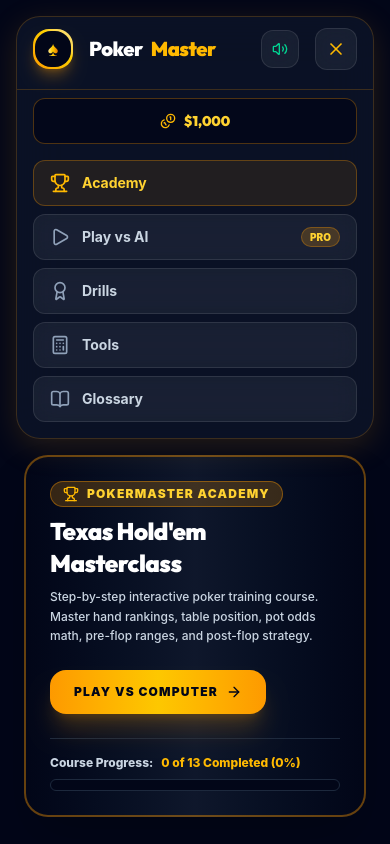
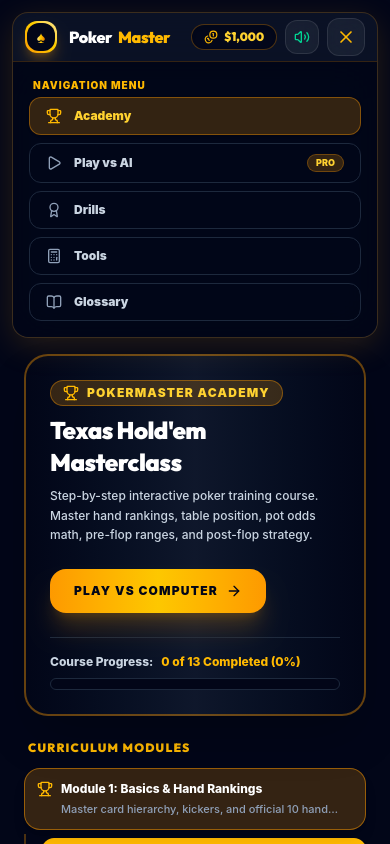
Before and after one commit to Pelz01/learnpoker, a React (Vite) app: page / in a window 390 px wide. Both pictures are taken after a click on the button 336 px from the left and 49 px from the top of the page. Shown: the top 844 px of the page. Built offline with nearby package versions, Linux system fonts and the light colour scheme.

Commit message:
Feat: Add Go Back button, Pause/Resume toggle with overlay, and mobile Hamburger drawer menu

```diff
--- a/src/App.jsx
+++ b/src/App.jsx
@@ -53,7 +53,10 @@ export default function App() {
 
         {/* Tab 2: Play vs AI Computer */}
         {activeTab === 'poker-table' && (
-          <PokerTable onUpdateBankroll={(newBankroll) => setBankroll(newBankroll)} />
+          <PokerTable
+            onUpdateBankroll={(newBankroll) => setBankroll(newBankroll)}
+            onGoBack={() => setActiveTab('academy')}
+          />
         )}
 
         {/* Tab 3: Interactive Practice Drills */}
--- a/src/components/Navbar.jsx
+++ b/src/components/Navbar.jsx
@@ -1,5 +1,5 @@
 import React, { useState } from 'react';
-import { Trophy, Play, Award, Calculator, BookOpen, Volume2, VolumeX, Menu, X, Coins } from 'lucide-react';
+import { Trophy, Play, Award, Calculator, BookOpen, Volume2, VolumeX, Menu, X, Coins, ArrowLeft } from 'lucide-react';
 import { soundEffects } from '../utils/audioService';
 
 export default function Navbar({ activeTab, setActiveTab, bankroll = 1000 }) {
@@ -20,26 +20,26 @@ export default function Navbar({ activeTab, setActiveTab, bankroll = 1000 }) {
   ];
 
   return (
-    <div className="pt-4 px-4 sm:px-6 lg:px-8 w-full max-w-7xl mx-auto z-50 sticky top-0">
-      <header className="glass-panel-amber rounded-3xl transition-all duration-500">
-        <div className="px-4 sm:px-6 lg:px-8 h-16 flex items-center justify-between">
+    <div className={`w-full max-w-7xl mx-auto z-50 sticky top-0 ${activeTab === 'poker-table' ? 'pt-1 px-2' : 'pt-3 px-3 sm:px-6 lg:px-8'}`}>
+      <header className="glass-panel-amber rounded-2xl sm:rounded-3xl transition-all duration-300">
+        <div className="px-3 sm:px-6 h-12 sm:h-16 flex items-center justify-between">
 
           {/* Logo & Title */}
-          <div className="flex items-center space-x-4 cursor-pointer group" onClick={() => setActiveTab('academy')}>
-            <div className="w-10 h-10 rounded-2xl bg-gradient-to-tr from-amber-500 via-yellow-400 to-amber-200 p-[2px] shadow-lg shadow-amber-500/30 group-hover:shadow-amber-500/50 transition-all duration-300">
-              <div className="w-full h-full bg-slate-950 rounded-2xl flex items-center justify-center">
-                <span className="text-xl font-display font-black text-gradient-gold">♠</span>
+          <div className="flex items-center space-x-3 cursor-pointer group" onClick={() => setActiveTab('academy')}>
+            <div className="w-8 h-8 sm:w-10 sm:h-10 rounded-xl sm:rounded-2xl bg-gradient-to-tr from-amber-500 via-yellow-400 to-amber-200 p-[2px] shadow-lg shadow-amber-500/30 group-hover:shadow-amber-500/50 transition-all">
+              <div className="w-full h-full bg-slate-950 rounded-xl sm:rounded-2xl flex items-center justify-center">
+                <span className="text-base sm:text-xl font-display font-black text-gradient-gold">♠</span>
               </div>
             </div>
             <div>
-              <h1 className="text-xl font-display font-black tracking-tight text-white flex items-center gap-2">
+              <h1 className="text-base sm:text-xl font-display font-black tracking-tight text-white flex items-center gap-1.5">
                 Poker<span className="text-amber-400">Master</span>
               </h1>
             </div>
           </div>
 
-          {/* Desktop & iPad Navigation Links */}
-          <nav className="hidden md:flex items-center space-x-2">
+          {/* Desktop Navigation Links */}
+          <nav className="hidden md:flex items-center space-x-1.5">
             {navItems.map((item) => {
               const Icon = item.icon;
               const isActive = activeTab === item.id;
@@ -47,7 +47,7 @@ export default function Navbar({ activeTab, setActiveTab, bankroll = 1000 }) {
                 <button
                   key={item.id}
                   onClick={() => setActiveTab(item.id)}
-                  className={`relative flex items-center space-x-2 px-4 py-2 rounded-xl text-sm font-bold transition-all duration-300 overflow-hidden group ${
+                  className={`relative flex items-center space-x-2 px-3.5 py-1.5 rounded-xl text-xs sm:text-sm font-bold transition-all overflow-hidden group ${
                     isActive
                       ? 'text-amber-300'
                       : 'text-slate-300 hover:text-white'
@@ -69,27 +69,28 @@ export default function Navbar({ activeTab, setActiveTab, bankroll = 1000 }) {
           </nav>
 
           {/* Right Controls */}
-          <div className="flex items-center space-x-4">
+          <div className="flex items-center space-x-2 sm:space-x-3">
 
             {/* Bankroll indicator */}
-            <div className="hidden sm:flex items-center space-x-2 bg-slate-950/80 border border-amber-500/30 px-4 py-2 rounded-full shadow-[inset_0_2px_10px_rgba(0,0,0,0.5)]">
-              <Coins className="w-4 h-4 text-amber-400 animate-pulse" />
-              <span className="text-sm font-display font-black text-amber-300">${bankroll.toLocaleString()}</span>
+            <div className="flex items-center space-x-1.5 bg-slate-950/80 border border-amber-500/30 px-3 py-1 rounded-full text-xs shadow-inner">
+              <Coins className="w-3.5 h-3.5 text-amber-400" />
+              <span className="font-display font-black text-amber-300">${bankroll.toLocaleString()}</span>
             </div>
 
             {/* Mute Button */}
             <button
               onClick={handleToggleMute}
-              className="p-2.5 rounded-xl glass-button text-slate-300 hover:text-white"
+              className="p-2 rounded-xl glass-button text-slate-300 hover:text-white"
               title={isMuted ? 'Unmute Audio' : 'Mute Audio'}
             >
               {isMuted ? <VolumeX className="w-4 h-4 text-rose-400" /> : <Volume2 className="w-4 h-4 text-emerald-400" />}
             </button>
 
-            {/* Mobile / Tablet Menu Button */}
+            {/* Mobile Hamburger Menu Button */}
             <button
               onClick={() => setMobileMenuOpen(!mobileMenuOpen)}
-              className="md:hidden p-2.5 rounded-xl glass-button text-slate-300"
+              className="md:hidden p-2 rounded-xl glass-button text-amber-400 border border-amber-500/30"
+              aria-label="Toggle Navigation Menu"
             >
               {mobileMenuOpen ? <X className="w-5 h-5 text-amber-400" /> : <Menu className="w-5 h-5 text-amber-400" />}
             </button>
@@ -97,15 +98,10 @@ export default function Navbar({ activeTab, setActiveTab, bankroll = 1000 }) {
 
         </div>
 
-        {/* Mobile Drawer */}
-        <div className={`md:hidden overflow-hidden transition-all duration-300 ease-in-out ${mobileMenuOpen ? 'max-h-96 opacity-100' : 'max-h-0 opacity-0'}`}>
-          <div className="px-4 pb-4 pt-2 space-y-2 border-t border-amber-500/20 mt-2">
-            {/* Mobile Bankroll */}
-            <div className="flex sm:hidden items-center justify-center space-x-2 bg-slate-950/80 border border-amber-500/30 px-4 py-3 rounded-xl mb-4">
-              <Coins className="w-4 h-4 text-amber-400" />
-              <span className="text-sm font-display font-black text-amber-300">${bankroll.toLocaleString()}</span>
-            </div>
-
+        {/* Mobile Slide-Out Drawer Menu */}
+        {mobileMenuOpen && (
+          <div className="md:hidden p-4 space-y-2 border-t border-amber-500/20 bg-slate-950/95 backdrop-blur-xl rounded-b-2xl animate-in slide-in-from-top-2">
+            <p className="text-[10px] font-black uppercase text-amber-400 tracking-widest mb-1 px-1">Navigation Menu</p>
             {navItems.map((item) => {
               const Icon = item.icon;
               const isActive = activeTab === item.id;
@@ -116,16 +112,16 @@ export default function Navbar({ activeTab, setActiveTab, bankroll = 1000 }) {
                     setActiveTab(item.id);
                     setMobileMenuOpen(false);
                   }}
-                  className={`w-full flex items-center justify-between px-4 py-3 rounded-xl text-sm font-bold transition-all ${
-                    isActive ? 'bg-amber-500/10 border border-amber-500/30 text-amber-300' : 'text-slate-300 glass-button'
+                  className={`w-full flex items-center justify-between px-4 py-2.5 rounded-xl text-xs font-black transition-all ${
+                    isActive ? 'bg-amber-500/20 border border-amber-500/40 text-amber-300 shadow' : 'text-slate-300 hover:bg-slate-900 border border-slate-800'
                   }`}
                 >
                   <div className="flex items-center space-x-3">
-                    <Icon className={`w-5 h-5 ${isActive ? 'text-amber-400' : 'text-slate-400'}`} />
+                    <Icon className={`w-4 h-4 ${isActive ? 'text-amber-400' : 'text-slate-400'}`} />
                     <span>{item.label}</span>
                   </div>
                   {item.badge && (
-                    <span className="text-[10px] px-2 py-0.5 rounded-full bg-amber-500/20 text-amber-300 font-black border border-amber-500/30">
+                    <span className="text-[9px] px-2 py-0.5 rounded-full bg-amber-500/20 text-amber-300 font-black border border-amber-500/30">
                       {item.badge}
                     </span>
                   )}
@@ -133,7 +129,7 @@ export default function Navbar({ activeTab, setActiveTab, bankroll = 1000 }) {
               );
             })}
           </div>
-        </div>
+        )}
       </header>
     </div>
   );
```
Also changed, not shown: src/components/PokerTable/PokerTable.jsx (+50 -8 lines).
